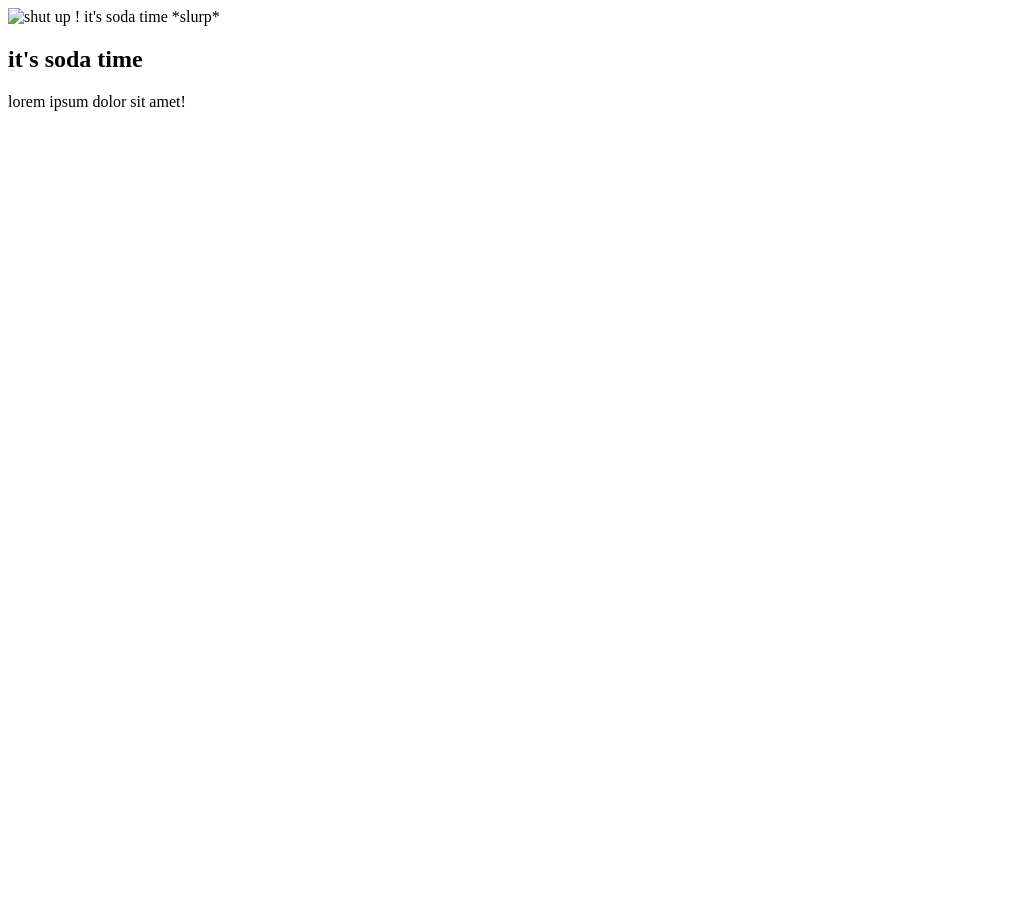
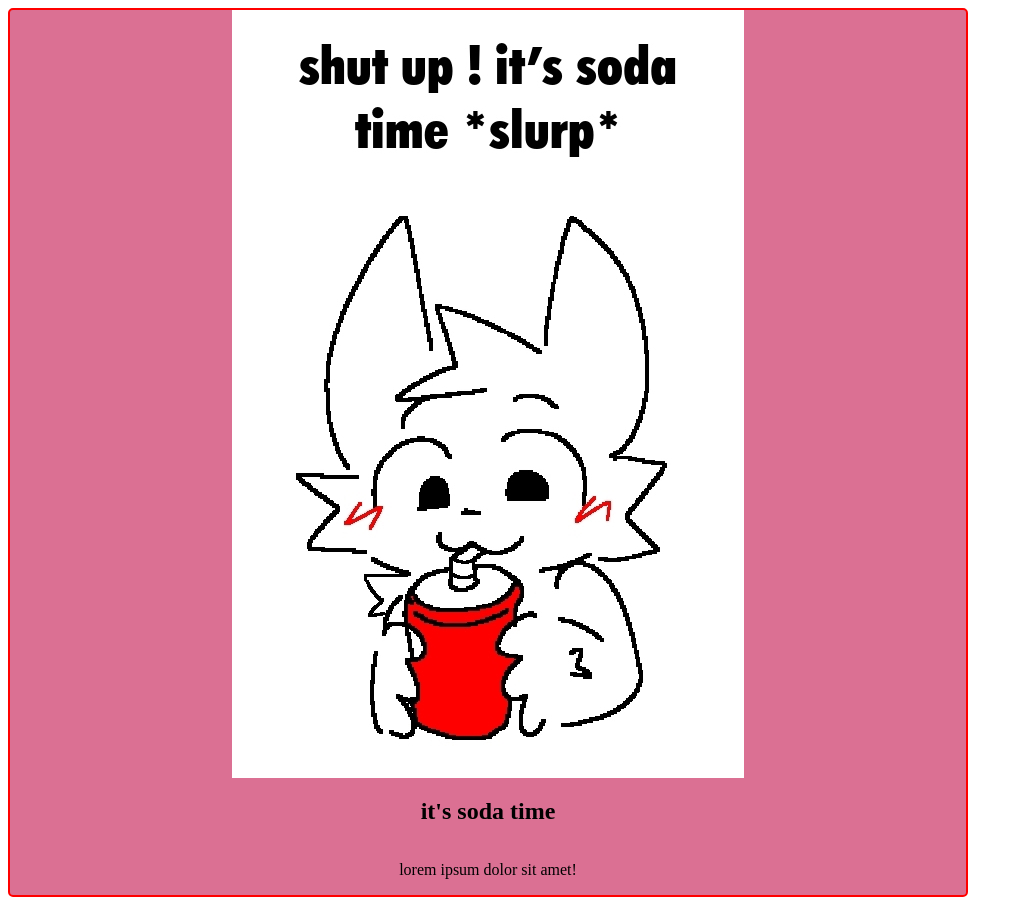
Before and after one commit to CAS-14/sodatime, a plain HTML site: page index.html in a window 1280 px wide. Shown: the whole page, without its empty margins (0-1023 px from the left). Before the commit the page ends 800 px from the top, so only its background shows below. Drawn offline with Linux system fonts and the light colour scheme; the site is published under a folder, as on GitHub Pages, so addresses that start at the root find nothing.

Commit message:
no slahes!

```diff
--- a/index.html
+++ b/index.html
@@ -4,14 +4,14 @@
     <meta charset="UTF-8">
     <meta http-equiv="X-UA-Compatible" content="IE=edge">
     <meta name="viewport" content="width=device-width, initial-scale=1.0">
-    <link rel="shortcut icon" type="image/png" href="/static/favicon.png"/>
-    <link rel="stylesheet" type="text/css" href="/static/style.css">
+    <link rel="shortcut icon" type="image/png" href="static/favicon.png"/>
+    <link rel="stylesheet" type="text/css" href="static/style.css">
     <title>soda website</title>
 </head>
 <body>
     <div class="main">
         <div class="box">
-            <img src="/static/sodatime.png" alt="shut up ! it's soda time *slurp*" title="soda time!!!">
+            <img src="static/sodatime.png" alt="shut up ! it's soda time *slurp*" title="soda time!!!">
             <h2>it's soda time</h2>
             <p>lorem ipsum dolor sit amet!</p>
         </div>
```
